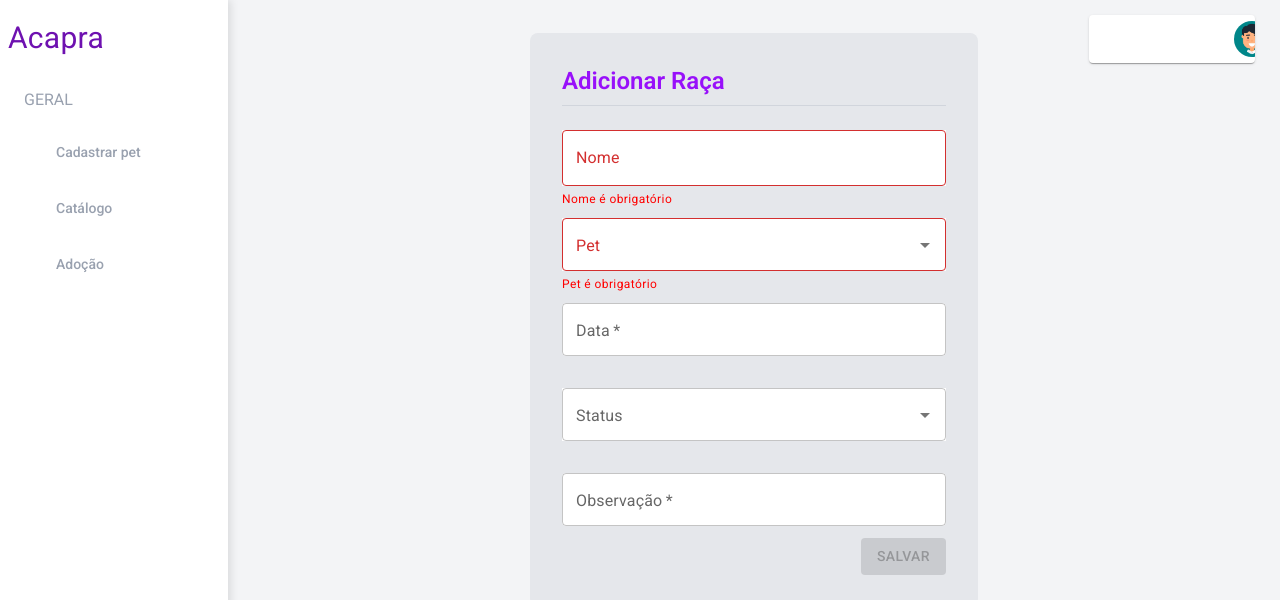
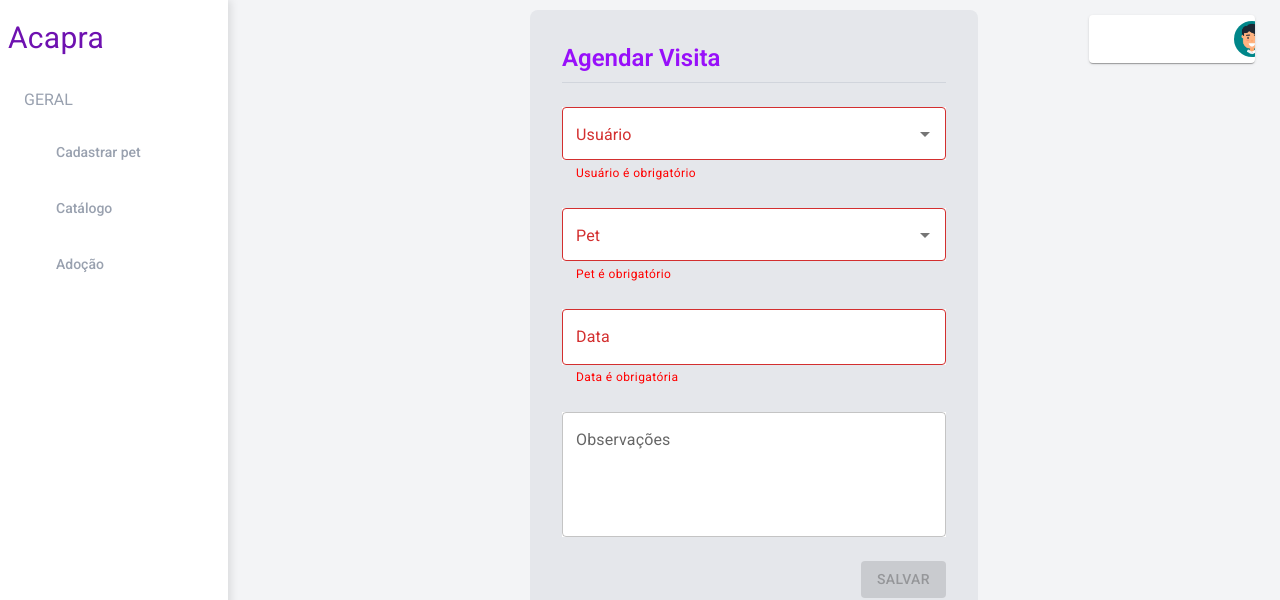
Before and after one commit to gsi-d/acapra-front-end, a Next.js app: page /administracao/agendarVisita in a window 1280 px wide. Shown: the top 600 px of the page. Built offline with nearby package versions, Linux system fonts and the light colour scheme; some icons are missing.

Commit message:
Subindo correções tela Agendar Visita

```diff
--- a/src/app/administracao/agendarVisita/page.tsx
+++ b/src/app/administracao/agendarVisita/page.tsx
@@ -4,37 +4,42 @@ import { Button, FormControl, FormHelperText, TextField } from "@mui/material";
 import { Controller, useForm } from "react-hook-form";
 import * as yup from "yup";
 import { yupResolver } from "@hookform/resolvers/yup";
-import { especiesArray, Raca } from "@/types";
+import {
+  especiesArray,
+  petsOptionArray,
+  Raca,
+  usuariosArray,
+  Visita,
+} from "@/types";
 import Alerta, { AlertaParams } from "@/app/components/Alerta";
-import Input from '@/app/components/input';
-import ComboBox, { OptionType } from '@/app/components/ComboBox';
+import Input from "@/app/components/input";
+import ComboBox, { OptionType } from "@/app/components/ComboBox";
 
 export default function CadastroRaca() {
-    const [racaEdicao, setRacaEdicao] = useState<Raca | undefined>(undefined);
+  const [visitaEdicao, setVisitaEdicao] = useState<Visita | undefined>(
+    undefined
+  );
   const [alertaProps, setAlertaProps] = useState<AlertaParams>({
     mensagem: "",
     severity: "info",
   });
 
-    const statusOptions: OptionType[] = [
-        { id: '1', title: 'Gato' },
-        { id: '2', title: 'Cachorro' },
-    ];
-
-    const [selectedOption, setSelectedOption] = useState<OptionType | null>(null);
-
   const [alertaOpen, setAlertaOpen] = useState<boolean>(false);
 
   const schema = yup.object().shape({
     id: yup.number(),
-        Nome: yup.string().required("Nome é obrigatório"),
-        Especie: yup.string().required("Pet é obrigatório"),
+    Id_Usuario: yup.string().required("Usuário é obrigatório"),
+    Id_Pet: yup.string().required("Pet é obrigatório"),
+    Data: yup.string().required("Data é obrigatória"),
+    Observacoes: yup.string(),
   });
 
   const valoresIniciais = {
     id: 0,
-        Nome: "",
-        Especie: "",
+    Id_Usuario: "",
+    Id_Pet: "",
+    Data: "",
+    Observacoes: "",
   };
 
   const {
@@ -46,11 +51,13 @@ export default function CadastroRaca() {
   } = useForm({
     defaultValues: valoresIniciais,
     values:
-            racaEdicao !== undefined
+      visitaEdicao !== undefined
         ? {
-                    id: racaEdicao.id,
-                    Nome: racaEdicao.Nome,
-                    Especie: racaEdicao.Especie,
+            id: visitaEdicao.id,
+            Id_Usuario: visitaEdicao.Id_Usuario,
+            Id_Pet: visitaEdicao.Id_Pet,
+            Data: visitaEdicao.Data,
+            Observacoes: visitaEdicao.Observacoes,
           }
         : valoresIniciais,
     mode: "onChange",
@@ -88,72 +95,97 @@ export default function CadastroRaca() {
     >
       <div className="bg-gray-200 p-8 rounded-lg w-full max-w-md">
         <h1 className="text-2xl font-semibold text-purple-600 mb-6 border-b border-gray-300 pb-2">
-                    Adicionar Raça
+          Agendar Visita
         </h1>
-
-                {/* Campo Nome */}
-                <div className="mb-2">
-                    <FormControl fullWidth>
+          <FormControl fullWidth sx={{ mb: 3 }}>
             <Controller
-                            name="Nome"
+              name="Id_Usuario"
               control={control}
               rules={{ required: true }}
               render={({ field: { value, onChange } }) => (
-                                <TextField
-                                    label="Nome"
-                                    value={value}
-                                    onChange={onChange}
-                                    sx={{ backgroundColor: "white" }}
-                                    error={Boolean(errors.Nome)}
+                <ComboBox
+                  label="Usuário"
+                  value={usuariosArray.find((e) => e.id === value) || null}
+                  setValue={(option) => onChange(option?.id || "")}
+                  options={usuariosArray}
+                  error={Boolean(errors.Id_Usuario)}
                 />
               )}
             />
-                    </FormControl>
-                    {errors.Nome && (
-                        <FormHelperText sx={{ color: "red", mt: '4px' }}>
-                            {errors.Nome.message}
+          {errors.Id_Usuario && (
+            <FormHelperText sx={{ color: "red", mt: "4px" }}>
+              {errors.Id_Usuario.message}
             </FormHelperText>
           )}
-                </div>
+          </FormControl>
 
-                {/* Campo Pet */}
-                <div className="mb-2">
-                    <FormControl fullWidth>
+          <FormControl fullWidth sx={{ mb: 3 }}>
             <Controller
-                            name="Especie"
+              name="Id_Pet"
               control={control}
               rules={{ required: true }}
               render={({ field: { value, onChange } }) => (
                 <ComboBox
                   label="Pet"
-                                    value={especiesArray.find((e) => e.id === value) || null}
+                  value={petsOptionArray.find((e) => e.id === value) || null}
                   setValue={(option) => onChange(option?.id || "")}
-                                    options={especiesArray}
-                                    error={Boolean(errors.Especie)}
+                  options={petsOptionArray}
+                  error={Boolean(errors.Id_Pet)}
                 />
               )}
             />
-                    </FormControl>
-                    {errors.Especie && (
-                        <FormHelperText sx={{ color: "red", mt: '4px' }}>
-                            {errors.Especie.message}
+          {errors.Id_Pet && (
+            <FormHelperText sx={{ color: "red", mt: "4px" }}>
+              {errors.Id_Pet.message}
             </FormHelperText>
           )}
-                </div>
-                <div className="mb-8">
-                    <Input label="Data" required />
-                </div>
-                <div className="mb-8">
-                    <ComboBox
-                        options={statusOptions}
-                        label="Status"
-                        value={selectedOption}
-                        setValue={setSelectedOption}
+          </FormControl>
+
+        <FormControl fullWidth sx={{ mb: 3 }}>
+          <Controller
+            name="Data"
+            control={control}
+            rules={{ required: true }}
+            render={({ field: { value, onChange } }) => (
+              <TextField
+                disabled={false}
+                label={"Data"}
+                onChange={onChange}
+                sx={{ backgroundColor: "white" }}
+                error={Boolean(errors.Data)}
               />
-                </div>
-                <div className="mb-3">
-                    <Input label="Observação" required />
-                </div>
+            )}
+          />
+          {errors.Data && (
+            <FormHelperText sx={{ color: "red" }}>
+              {errors.Data.message}
+            </FormHelperText>
+          )}
+        </FormControl>
+        <FormControl fullWidth sx={{ mb: 3 }}>
+              <Controller
+                name="Observacoes"
+                control={control}
+                rules={{ required: true }}
+                render={({ field: { value, onChange } }) => (
+                  <TextField
+                    multiline
+                    rows={4}
+                    disabled={false}
+                    label={"Observações"}
+                    value={value}
+                    onChange={onChange}
+                    sx={{ backgroundColor: "white" }}
+                    error={Boolean(errors.Observacoes)}
+                  />
+                )}
+              />
+              {errors.Observacoes && (
+                <FormHelperText sx={{ color: "red" }}>
+                  {errors.Observacoes.message}
+                </FormHelperText>
+              )}
+            </FormControl>
         <div className="flex justify-end">
           <Button
             disabled={!isValid}
--- a/src/types.ts
+++ b/src/types.ts
@@ -42,6 +42,14 @@ export const statusArray: OptionType[] = [
   { id: enumStatus.ADOTADO, title: 'Adotado' },
 ];
 
+export const usuariosArray: OptionType[] = [
+  { id: '1', title: 'João Silva' },
+  { id: '2', title: 'Maria Oliveira' },
+  { id: '3', title: 'Carlos Souza' },
+  { id: '4', title: 'Ana Paula' },
+  { id: '5', title: 'Ricardo Lima' },
+];
+
 
 export interface Pet{
     id?: number;
@@ -84,7 +92,7 @@ export interface Doenca{
 export interface Visita{
     id?: number;
     Id_Usuario: string;
-    NomeUsuario: string;
+    Id_Pet: string;
     Data: string;
     Status: enumStatus;
     Observacoes: string;
@@ -391,3 +399,8 @@ export const rowsPet : Pet[] = [{
     LocalResgate: 'N/A',
     DataNascimento: '29/08/2020'
 }];
+
+export const petsOptionArray: OptionType[] = rowsPet.map(pet => ({
+  id: pet.id ? pet.id.toString() : '',
+  title: pet.Nome,
+}));
```
Lines whose indentation alone changed are shown as unchanged.
